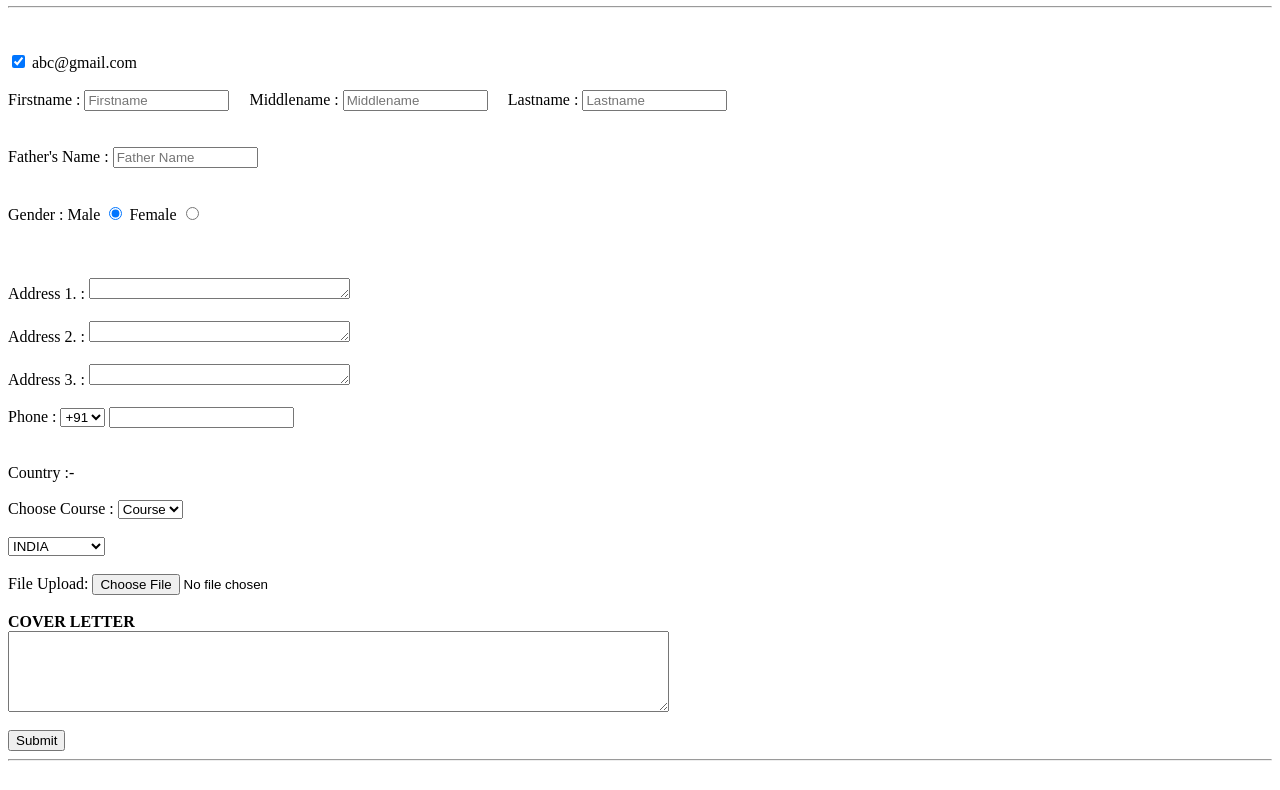
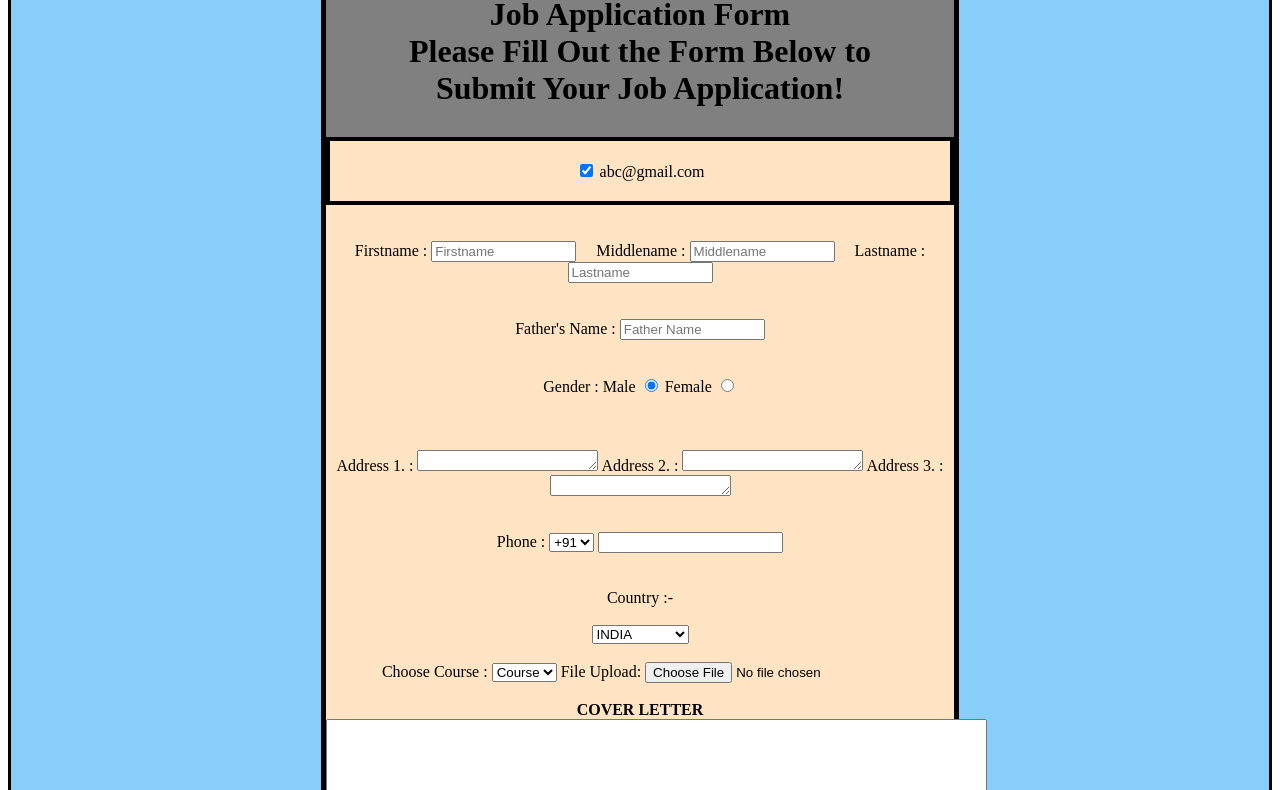
Before and after one commit to Manish7291/FEE-2, a plain HTML site: page Assignments/ASSIGNMENT 2/job applicatyion with css.html in a window 1280 px wide. Shown: the part 60-850 px from the top of the page. Drawn offline with Linux system fonts and the light colour scheme.

Commit message:
tenth commit

```diff
--- /dev/null
+++ b/Assignments/ASSIGNMENT 2/css of job apliction.css
@@ -0,0 +1,33 @@
+.div1{
+    border: 5px solid black;
+    margin-left: 300px;
+    margin-right: 300px;
+    /* background-color: rgb(3, 3, 2); */
+
+}
+.div2{
+    color: black;
+    background-color: gray;
+   margin: 0;
+   padding: 30px;
+
+
+}
+.div3{
+    background-color:bisque;
+
+
+}
+.div4{
+    border: 4px solid rgb(0, 0, 0);
+    padding: 20px;
+    background-color:bisque;
+
+
+}
+
+.main{
+    border:3px solid black;
+    padding: 10px;
+    background-color:lightskyblue;
+}
--- a/Assignments/ASSIGNMENT 2/job application form.html
+++ b/Assignments/ASSIGNMENT 2/job applicatyion with css.html
@@ -3,26 +3,33 @@
     <title>
     Registration Page
     </title>
+    <link rel="stylesheet" href="css of job apliction.css">
     </head>
     <body>
-        <header>
 
-            <h1 align="center">Job Application Form</h1>
-            <hr>
-        </header>
-    <br>
-    <br>
-    <form>
-        <input type="checkbox" id="email_checkbox" name="email_checkbox" checked>
-<label for="email_checkbox"><a> abc@gmail.com</a></label>
+        <div class="main"> <div class="div1">
+
+
+
+
+            <h1 align="center" class="div2">Job Application Form <br>Please Fill Out the Form Below to Submit Your Job Application!</h1>
+
+
+
+    <form class="div3">
+        <div class="div4" align="center">
+        <input type="checkbox" id="email_checkbox" name="email_checkbox" checked >
+<label for="email_checkbox" ><a> abc@gmail.com</a></label></div>
 <br><br>
+<div class="div5"> <center>
 
     <label> Firstname : </label>
     <input type="text" name="firstname" size="15" placeholder="Firstname"/> &nbsp;&nbsp;&nbsp;
     <label> Middlename : </label>
     <input type="text" name="middlename" size="15" placeholder="Middlename"/> &nbsp;&nbsp;&nbsp;
     <label> Lastname : </label>
-    <input type="text" name="lastname" size="15" placeholder="Lastname" />  <br><br><br>
+    <input type="text" name="lastname" size="15" placeholder="Lastname" />  <br><br><br></center></div>
+    <div class="div6"> <center>
     <label> Father's Name : </label>
     <input type="text" name="lastname" size="15" placeholder="Father Name" />  <br><br>
 
@@ -32,31 +39,29 @@
     <label for="male">Male</label>
     <input type="radio"name="gender"id="male"value="male"checked>
 <label for="female">Female</label>
-    <input type="radio"name="gender"id="female"value="female"><br><br>
+    <input type="radio"name="gender"id="female"value="female"><br><br>  </center>
     <br>
     <br>
 
 
 
-
+  <center>
 
     Address 1. :
 
-    <textarea cols="30" rows="1" value="address">
+    <textarea cols="20" rows="1" value="address">
     </textarea>
-    <br>
-    <br>
+
     Address 2. :
 
-    <textarea cols="30" rows="1" value="address">
+    <textarea cols="20" rows="1" value="address">
     </textarea>
-    <br>
-    <br>
+
     Address 3. :
 
-    <textarea cols="30" rows="1" value="address">
+    <textarea cols="20" rows="1" value="address">
     </textarea>
-    <br> <br>
+    <br> <br> <br>
     <label>
         Phone :
         </label>
@@ -73,22 +78,7 @@
 
     <br>
     <label for="a1"> Country :-</label> <br><br>
-    <label>
-         Choose Course :
-        </label>
-        <select>
-        <option value="Course">Course</option>
-        <option value="BCA">BCA</option>
-        <option value="BBA">BBA</option>
-        <option value="B.Tech">B.Tech</option>
-        <option value="MBA">MBA</option>
-        <option value="MCA">MCA</option>
-        <option value="M.Tech">M.Tech</option>
-        </select>
 
-        <br>
-        <br>
-        <label>
     <select>
         <option >INDIA</option>
         <option>AMERICA</option>
@@ -96,14 +86,32 @@
         <option >AFRICA</option>
         <option >EUROPE</option>
         </select> <br><br>
+        <label>
+            Choose Course :
+           </label>
+           <select>
+           <option value="Course">Course</option>
+           <option value="BCA">BCA</option>
+           <option value="BBA">BBA</option>
+           <option value="B.Tech">B.Tech</option>
+           <option value="MBA">MBA</option>
+           <option value="MCA">MCA</option>
+           <option value="M.Tech">M.Tech</option>
+           </select>
         <label>File Upload: </label>
         <input type="file" id="myFile" name="filename"><br><br>
         <label for="a1"> <b>COVER LETTER </b></label> <br>
     <textarea cols="80" rows="5" value="address">
     </textarea>
+
     <br> <br>
-    <button>Submit</button>
+    <button>Submit</button></center>
+</div>
     </form>
+
     <hr>
+    </div>
+</div>
+
     </body>
     </html>
--- /dev/null
+++ b/college lectures/lec-10/1box_modal_css.css
@@ -0,0 +1,10 @@
+div{
+    border: 2px solid black;
+    margin: 50px;
+    padding: 50px;
+
+}
+body{
+    border: 2px solid red;
+    /* padding: 50px 40px 30px; */
+}
--- /dev/null
+++ b/college lectures/lec-11/css of flex.css
@@ -0,0 +1,23 @@
+*{
+    margin: 0;
+    padding: 0;
+}
+
+.container{
+    background-color: red;
+    display: flex;
+    height: 50vh;
+    width:80vw;
+    flex-wrap: wrap;
+    justify-content: space-between;
+    flex-direction: column;
+
+}
+
+.boxes{
+    height: 100px;
+    width: 150px;
+    background-color: green;
+    border: 5px solid black;
+    flex-direction: column;
+}
```
Also changed, not shown: college lectures/lec-10/1box_modal.html (added, +13 -0 lines), college lectures/lec-10/text&font.html (added, +42 -0 lines), college lectures/lec-11/flex box's.html (added, +19 -0 lines), college lectures/lec-9/css_of_selectors-2.css (added, +9 -0 lines), college lectures/lec-9/selectors-2.html (added, +33 -0 lines), college lectures/lec 6/chitkara login page/cu image.jpg (added).
